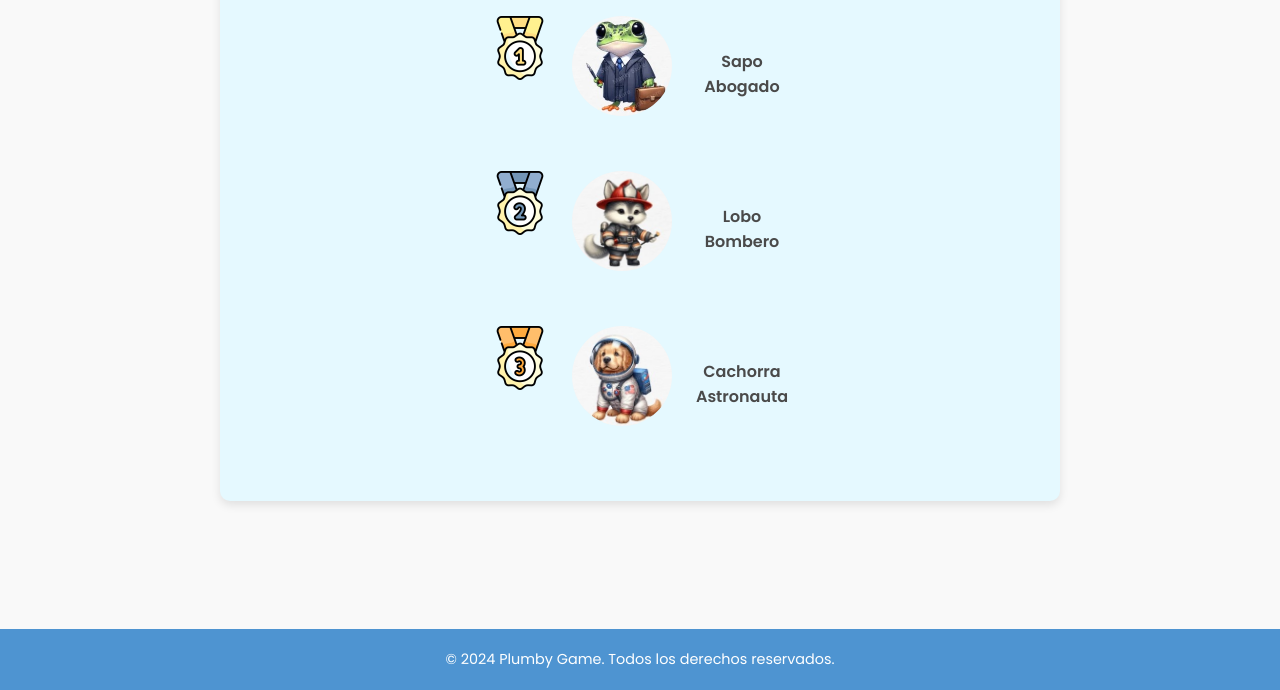
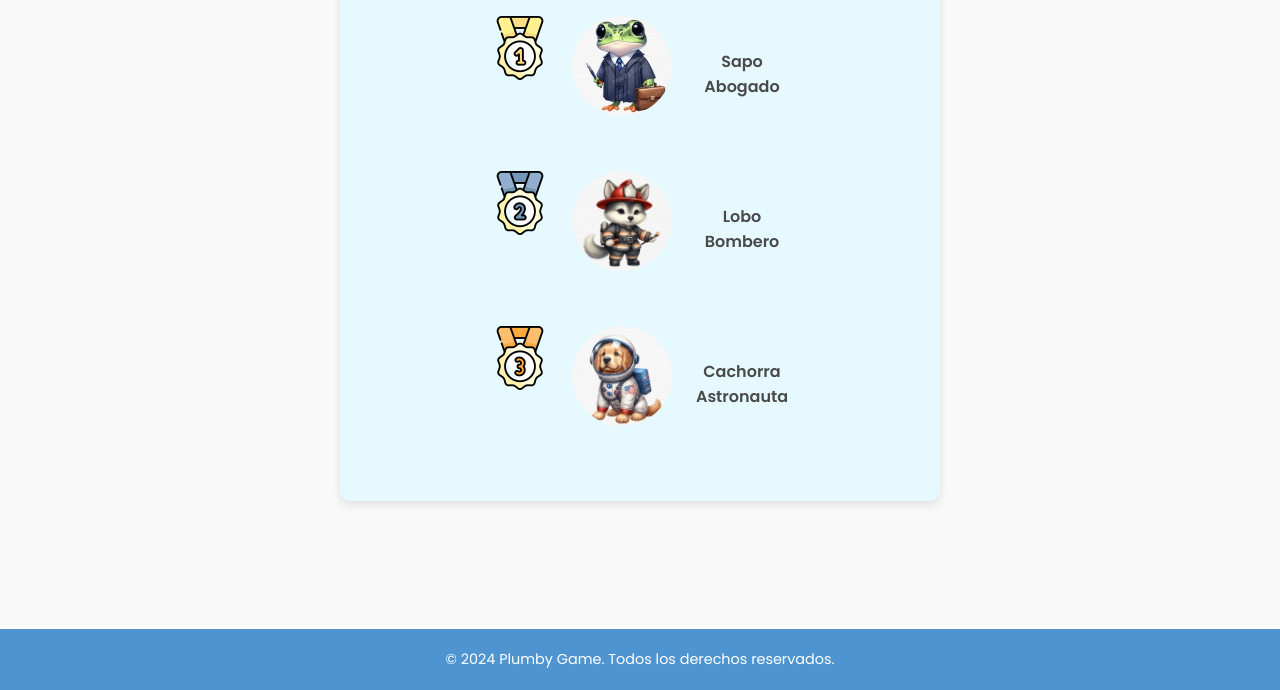
Before and after one commit to arabenitezz/Plumbly, a plain HTML site: page ranking.html in a window 1280 px wide. Shown: the part 498-1188 px from the top of the page. Drawn offline with Linux system fonts and the light colour scheme; a web font is replaced by a local one.

```diff
--- a/static/styles.css
+++ b/static/styles.css
@@ -245,14 +245,14 @@
 
 .maincontainerleaderborad {
     display: flex;
-    justify-content: center; /* Centra horizontalmente */
+    justify-content: center;
     align-items: center;
     flex-direction: column;
     padding: 2.5rem 1.25rem;
     background-color: #e5f9ff;
     margin: 8rem auto;
     border-radius: 0.625rem;
-    max-width: 50rem; /* Reducido de 20rem para hacer el contenedor más angosto */
+    max-width: 35rem; /* Reducido de 20rem para hacer el contenedor más angosto */
     box-shadow: 0 0.25rem 0.625rem rgba(0, 0, 0, 0.1);
 }
 
```
Also changed, not shown: 1 other file.
